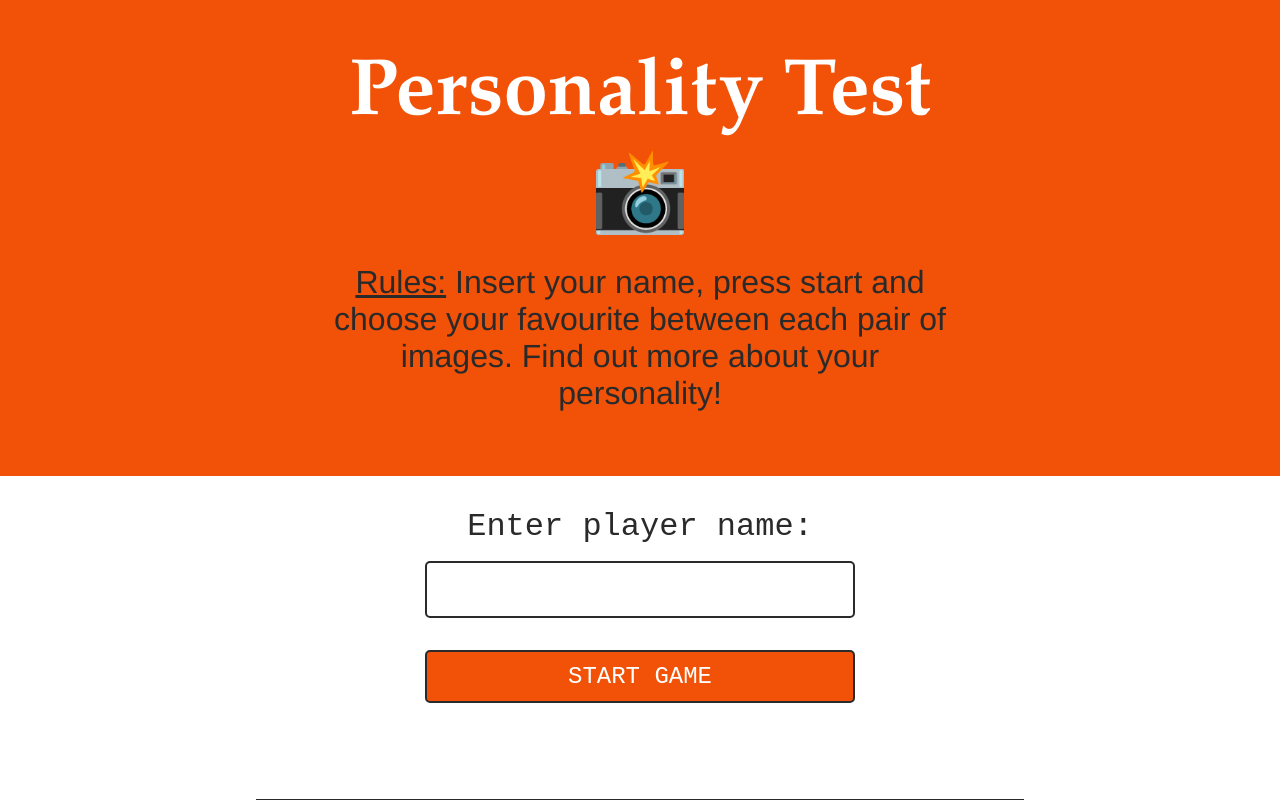
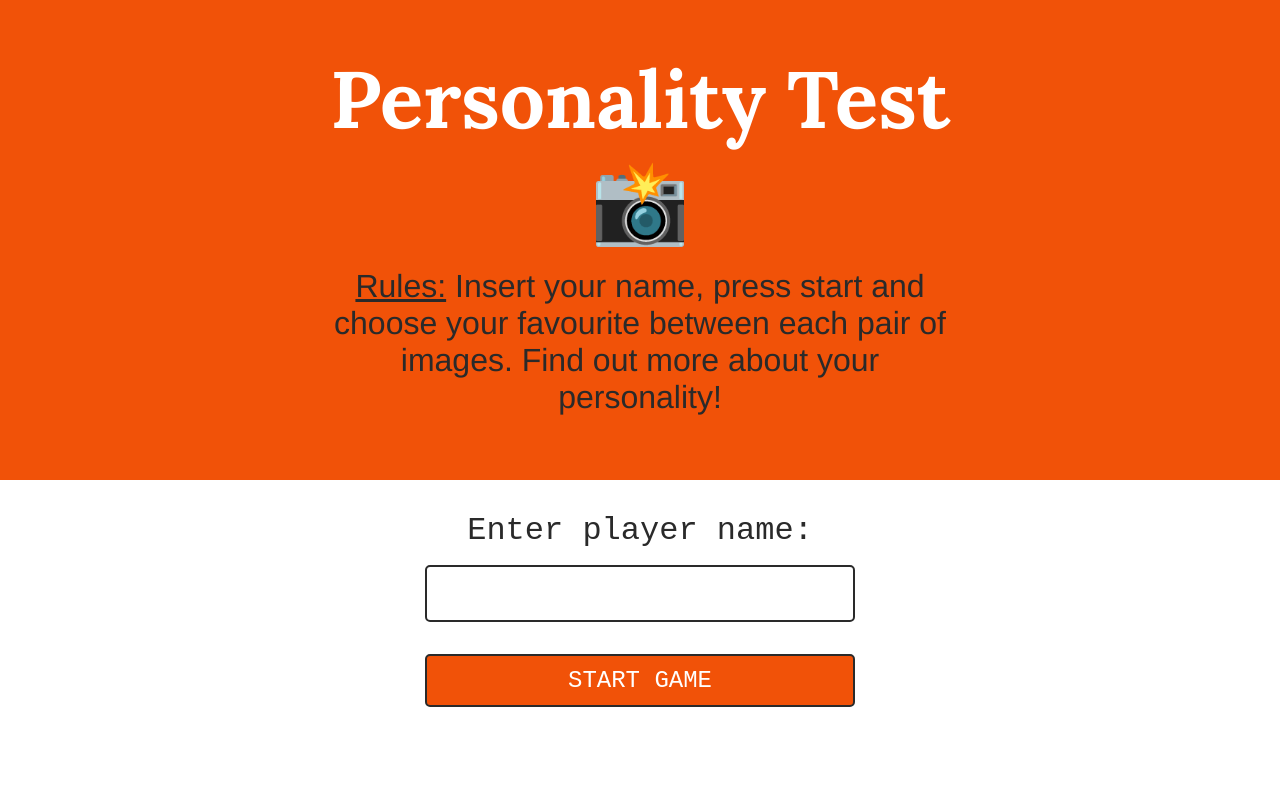
Before and after one commit to blitzmartin/personality-pic, a plain HTML site: page index.html in a window 1280 px wide. Shown: the top 800 px of the page. Drawn offline with Linux system fonts and the light colour scheme; no server answers.

Commit message:
changed font serif

```diff
--- a/css/styles.css
+++ b/css/styles.css
@@ -1,10 +1,12 @@
+@import url('https://fonts.googleapis.com/css2?family=Lora:wght@700&display=swap');
+
 :root {
     --col-light: rgb(255, 255, 255);
     --col-dark: rgb(42, 42, 42);
     --col-accent: rgb(241, 82, 8);
 
     --font-primary: Helvetica, sans-serif;
-    --font-accent: Garamond, serif;
+    --font-accent:'Lora', serif;
 }
 
 *,
```
